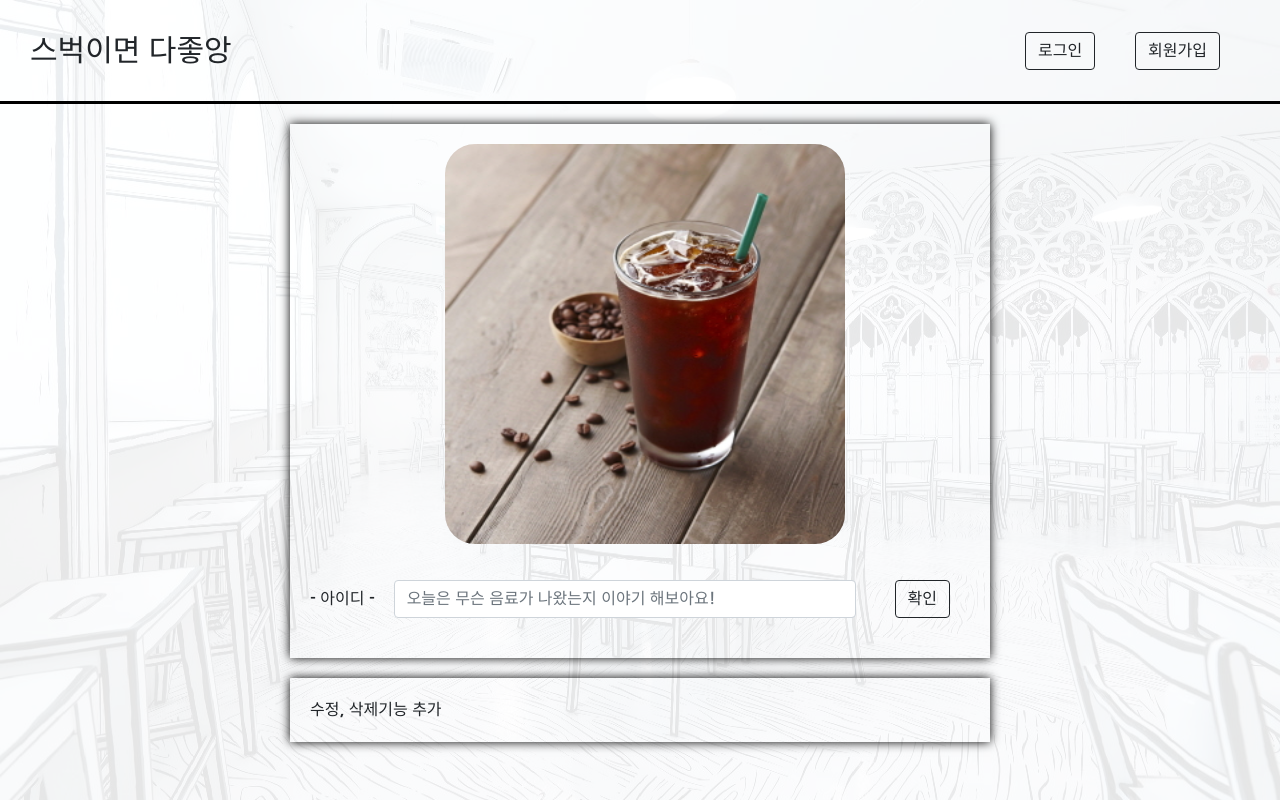
After one commit to team-sparta-project-eight/random-jc, a Flask app: page /product in a window 1280 px wide. The commit adds this page. Run offline with Flask 2, Linux system fonts and the light colour scheme.

Commit message:
Add files via upload
product.html
button.html
수정

```diff
--- /dev/null
+++ b/templates/product.html
@@ -0,0 +1,140 @@
+<!DOCTYPE html>
+<html lang="en">
+<head>
+    <meta charset="UTF-8"/>
+    <meta http-equiv="X-UA-Compatible" content="IE=edge"/>
+    <meta name="viewport" content="width=device-width, initial-scale=1.0"/>
+    <title>스벅이면 다좋앙</title>
+    <link href="https://fonts.googleapis.com/css2?family=Nanum+Gothic:wght@700&display=swap" rel="stylesheet">
+    <link href="https://cdn.jsdelivr.net/npm/bootstrap@5.0.2/dist/css/bootstrap.min.css" rel="stylesheet"
+          integrity="sha384-EVSTQN3/azprG1Anm3QDgpJLIm9Nao0Yz1ztcQTwFspd3yD65VohhpuuCOmLASjC" crossorigin="anonymous">
+    <script src="https://ajax.googleapis.com/ajax/libs/jquery/3.5.1/jquery.min.js"></script>
+    <script src="https://cdn.jsdelivr.net/npm/bootstrap@5.0.2/dist/js/bootstrap.bundle.min.js"
+            integrity="sha384-MrcW6ZMFYlzcLA8Nl+NtUVF0sA7MsXsP1UyJoMp4YLEuNSfAP+JcXn/tWtIaxVXM"
+            crossorigin="anonymous"></script>
+
+    <style>
+        * {
+            font-family: 'Nanum Gothic', sans-serif;
+        }
+
+        body {
+            background-color: transparent;
+            margin: 0;
+            padding: 0;
+        }
+
+        body > img {
+            background-color: transparent;
+            position: fixed;
+            height: 100vh;
+            width: 100%;
+            top: 0;
+            opacity: 10%;
+            z-index: -999;
+        }
+
+        .main_header {
+            background-color: transparent;
+            margin: 0px;
+            height: 13vh;
+            display: flex;
+            justify-content: space-between;
+            align-items: center;
+            border-bottom: 3px solid black;
+            padding-left: 30px;
+            font-size: 30px;
+        }
+
+        .mybox {
+            width: 95%;
+            max-width: 700px;
+            padding: 20px;
+            box-shadow: 0px 0px 10px 0px black;
+            margin: 20px auto;
+        }
+
+        .comment {
+            display: flex;
+            flex-direction: row;
+            align-items: center;
+            justify-content: space-between;
+        }
+        .mybox > img {
+            width: 400px;
+            height: 400px;
+            margin-left: 135px;
+            border-radius: 30px;
+        }
+
+        .comment > input {
+            width: 70%;
+        }
+
+        .mybox > li {
+            display: flex;
+            flex-direction: row;
+            align-items: center;
+            justify-content: center;
+
+            margin-bottom: 10px;
+            min-height: 48px;
+        }
+
+        .mybox > li > h2 {
+            max-width: 75%;
+            font-size: 20px;
+            font-weight: 500;
+            margin-right: auto;
+            margin-bottom: 0px;
+        }
+
+        .mybox > li > h2 {
+            text-decoration: line-through
+        }
+
+        .wrap {
+            display: flex;
+            background-color: transparent;
+            margin-right: 40px;
+        }
+
+        button {
+            margin: 20px;
+        }
+
+        h1 {
+            display: flex;
+            justify-content: center;
+            background-color: transparent;
+        }
+
+    </style>
+
+</head>
+<body>
+<img src="../static/cafe.png">
+<div class="main_header">
+    <a>스벅이면 다좋앙</a>
+    <div class="wrap">
+        <button type="button" class="btn btn-outline-dark">로그인</button>
+        <button type="button" class="btn btn-outline-dark">회원가입</button>
+    </div>
+</div>
+<div>
+    <div class="mybox">
+        <img src="/static/1.jpg">
+        <p></p>
+        <div class="comment">
+            - 아이디 - <input id="comment" class="form-control" type="text" placeholder="오늘은 무슨 음료가 나왔는지 이야기 해보아요!"/>
+            <button type="button" class="btn btn-outline-dark">확인</button>
+        </div>
+    </div>
+    <div class="mybox" id="comment-list">
+        수정, 삭제기능 추가
+    </div>
+
+
+</div>
+</body>
+</html>
```
Also changed, not shown: templates/button.html (+123 -25 lines).
